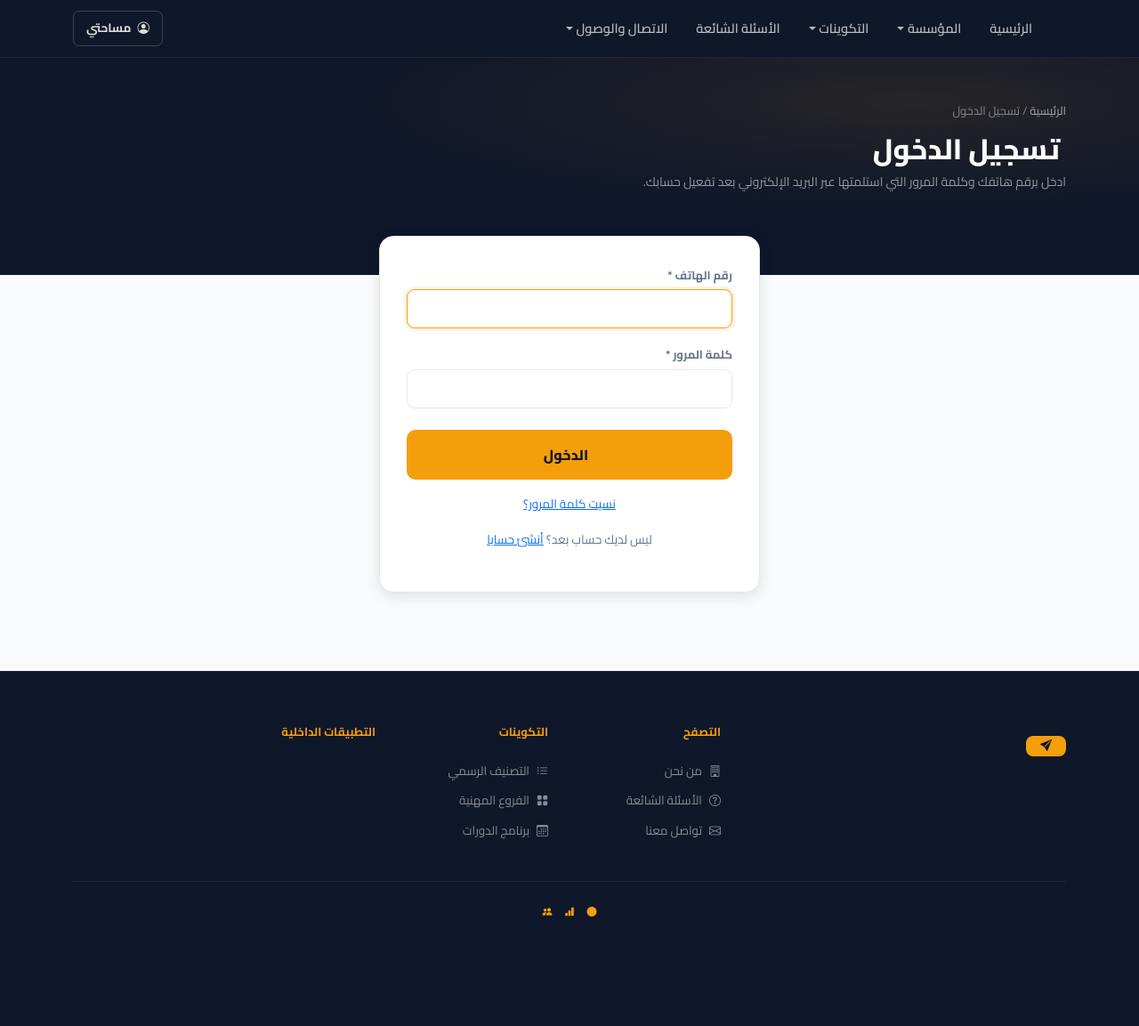
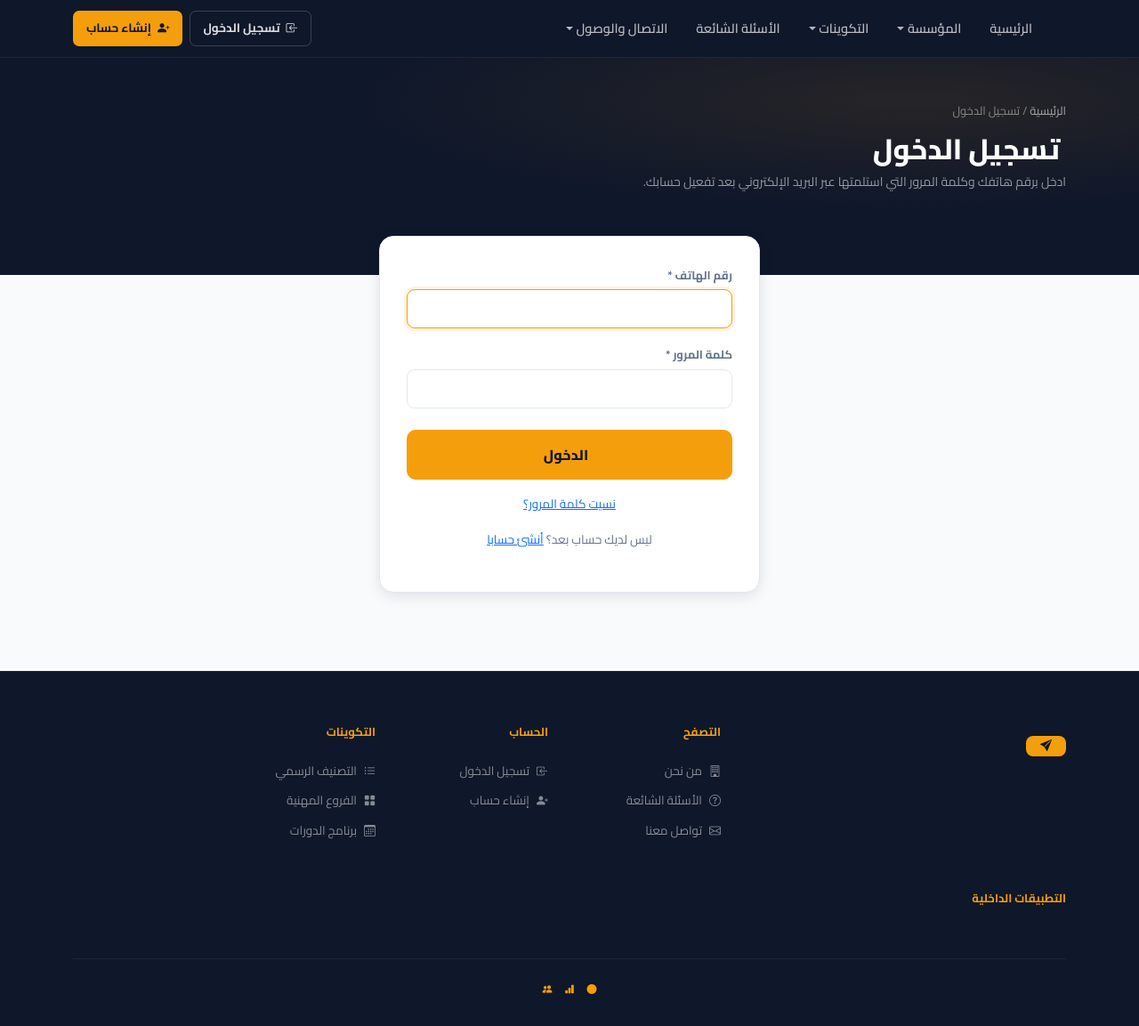
Before and after one commit to yahiaAlg/eems_project, a Django app: page /account/login/ in a window 1280 px wide. Shown: the whole page at 89% size. Before the commit the page ends 1030 px from the top, so only its background shows below. Run offline with Django 5.2, Linux system fonts and the light colour scheme; data comes from the database, SQL or seed files in the repository; some libraries are stand-ins or nearby versions.

Commit message:
feat: add authentication links to navbar and footer for user account management

```diff
--- a/pages/templates/pages/home.html
+++ b/pages/templates/pages/home.html
@@ -48,6 +48,11 @@
           <a href="{% url 'pages:nomenclature' %}" class="hero-cta-secondary">
             <i class="bi bi-list-ul"></i> {{ settings.hero_cta_secondary_text }}
           </a>
+          {% if not user.is_authenticated %}
+          <a href="{% url 'accounts:register' %}" class="hero-cta-secondary">
+            <i class="bi bi-person-plus-fill"></i> إنشاء حساب
+          </a>
+          {% endif %}
         </div>
 
         <div class="hero-stats">
--- a/pages/templates/pages/partials/_footer.html
+++ b/pages/templates/pages/partials/_footer.html
@@ -34,6 +34,17 @@
       </div>
 
       <div class="col-sm-6 col-lg-2">
+        <div class="footer-heading">الحساب</div>
+        {% if user.is_authenticated %}
+        <a href="{% url 'enrollment:dashboard' %}" class="footer-link"><i class="bi bi-person-circle"></i> مساحتي</a>
+        <a href="{% url 'accounts:logout' %}" class="footer-link"><i class="bi bi-box-arrow-right"></i> تسجيل الخروج</a>
+        {% else %}
+        <a href="{% url 'accounts:login' %}" class="footer-link"><i class="bi bi-box-arrow-in-left"></i> تسجيل الدخول</a>
+        <a href="{% url 'accounts:register' %}" class="footer-link"><i class="bi bi-person-plus-fill"></i> إنشاء حساب</a>
+        {% endif %}
+      </div>
+
+      <div class="col-sm-6 col-lg-2">
         <div class="footer-heading">التكوينات</div>
         <a href="{% url 'pages:nomenclature' %}" class="footer-link"><i class="bi bi-list-ul"></i> التصنيف الرسمي</a>
         <a href="{% url 'pages:home' %}#formations" class="footer-link"><i class="bi bi-grid-fill"></i>{% if branches %} {{ branches|length }} فرعا{% else %} الفروع المهنية{% endif %}</a>
--- a/pages/templates/pages/partials/_navbar.html
+++ b/pages/templates/pages/partials/_navbar.html
@@ -62,9 +62,21 @@
           <i class="{{ app.icon_class }}"></i> {{ app.title }}
         </a>
         {% endif %}{% endfor %}
+        {% if user.is_authenticated %}
         <a href="{% url 'enrollment:dashboard' %}" class="btn-app btn-app-outline" title="مساحتي — متابعة تسجيلاتي">
           <i class="bi bi-person-circle"></i> مساحتي
         </a>
+        <a href="{% url 'accounts:logout' %}" class="btn-app btn-app-outline" title="تسجيل الخروج">
+          <i class="bi bi-box-arrow-right"></i> خروج
+        </a>
+        {% else %}
+        <a href="{% url 'accounts:login' %}" class="btn-app btn-app-outline" title="تسجيل الدخول">
+          <i class="bi bi-box-arrow-in-left"></i> تسجيل الدخول
+        </a>
+        <a href="{% url 'accounts:register' %}" class="btn-app btn-app-amber" title="إنشاء حساب جديد">
+          <i class="bi bi-person-plus-fill"></i> إنشاء حساب
+        </a>
+        {% endif %}
       </div>
     </div>
   </div>
```
